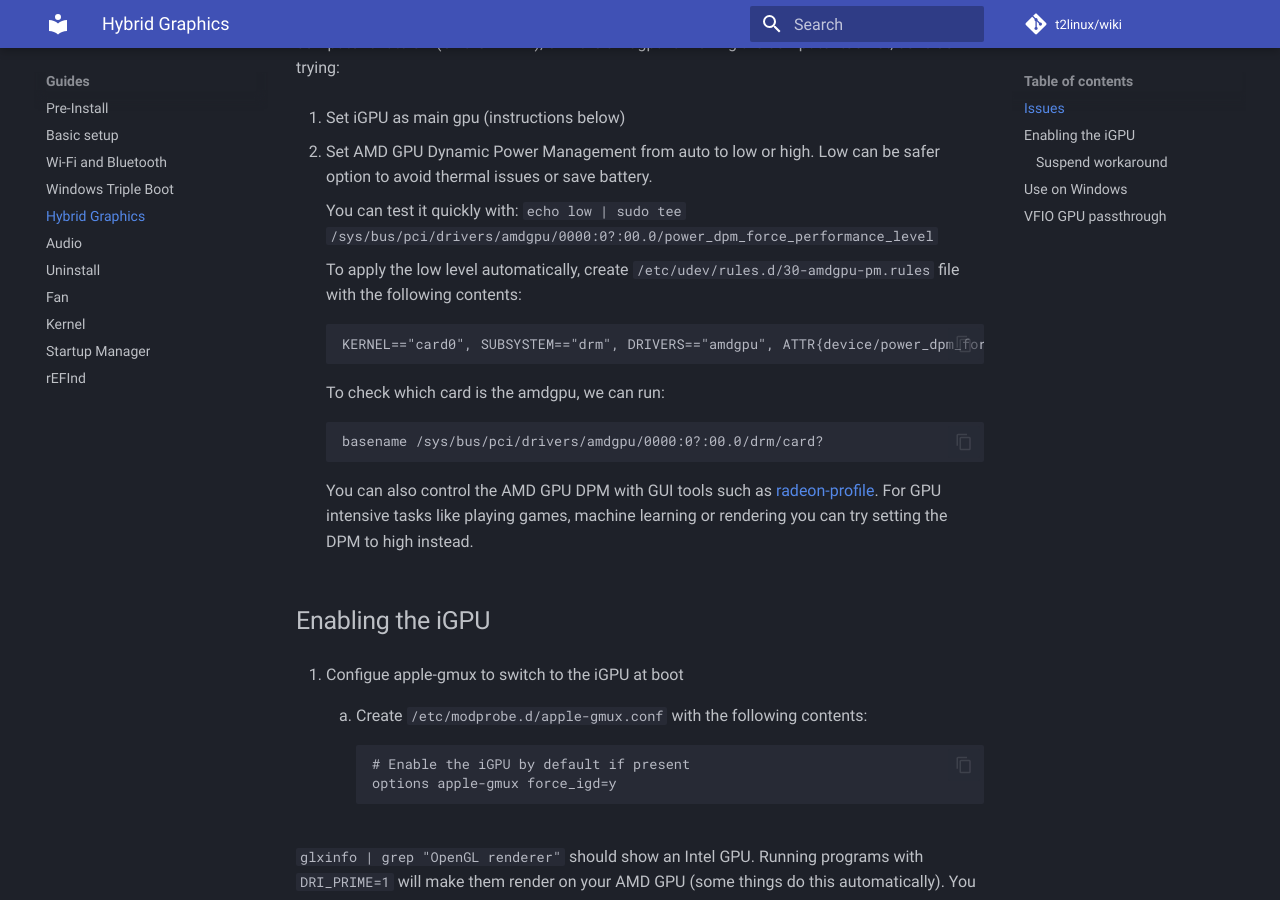
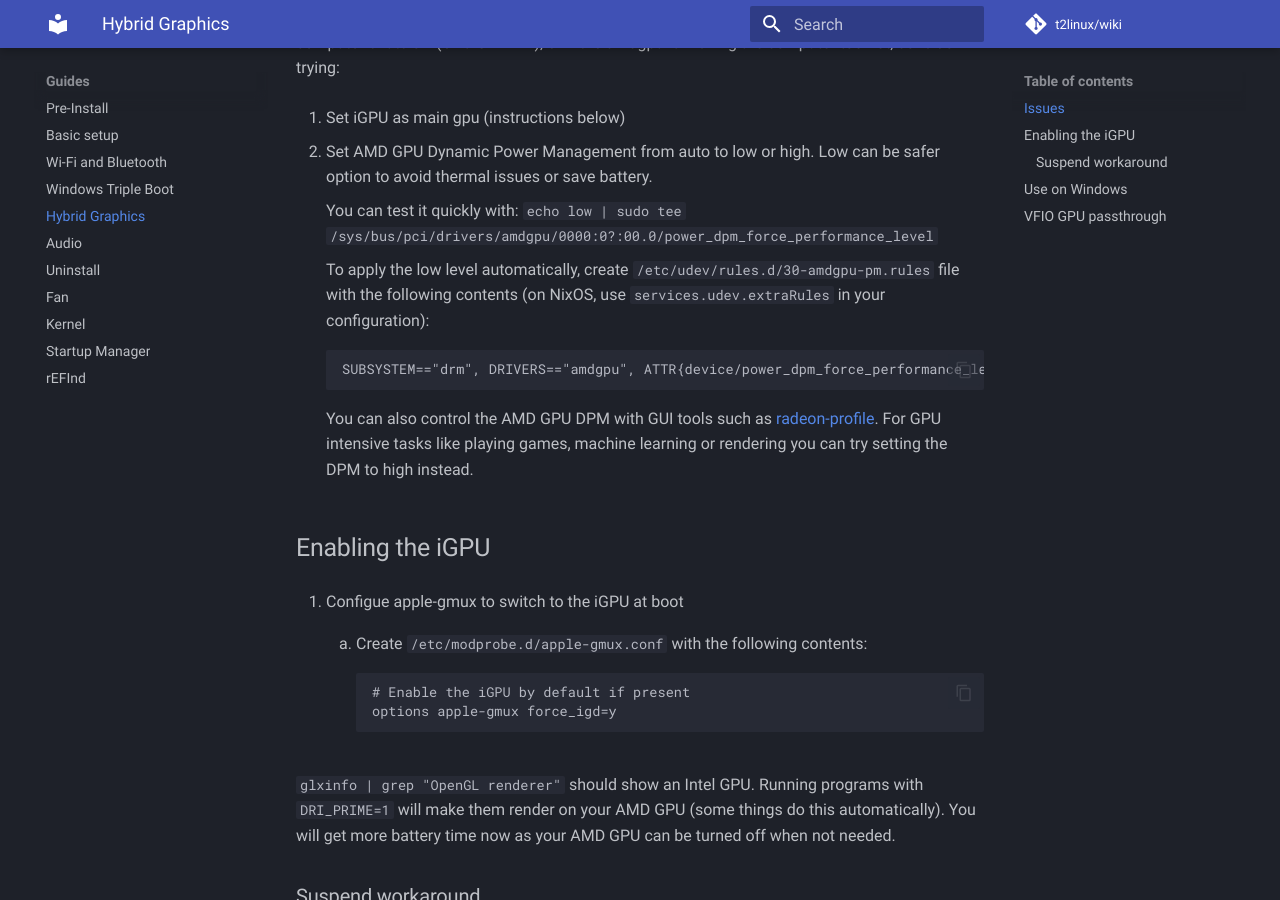
Before and after one commit to t2linux/wiki, an MkDocs documentation site: the page built from docs/guides/hybrid-graphics.md, in a window 1280 px wide and 900 px high, scrolled down 588 px. Built offline with MkDocs 1.6.1 and Material for MkDocs 9.7.7, drawn with Linux system fonts in a browser that asks for light colours; comment, search, counter and statistics services are not loaded.

Commit message:
hybrid graphics: simplify udev rule for setting DPM

````diff
--- a/docs/guides/hybrid-graphics.md
+++ b/docs/guides/hybrid-graphics.md
@@ -16,16 +16,10 @@ If you experience system freezes, then the laptop's fans becoming loud, before t
 
     You can test it quickly with: `echo low | sudo tee /sys/bus/pci/drivers/amdgpu/0000:0?:00.0/power_dpm_force_performance_level`
 
-    To apply the low level automatically, create `/etc/udev/rules.d/30-amdgpu-pm.rules` file with the following contents:
+    To apply the low level automatically, create `/etc/udev/rules.d/30-amdgpu-pm.rules` file with the following contents (on NixOS, use `services.udev.extraRules` in your configuration):
 
     ```plain
-    KERNEL=="card0", SUBSYSTEM=="drm", DRIVERS=="amdgpu", ATTR{device/power_dpm_force_performance_level}="low"
-    ```
-
-    To check which card is the amdgpu, we can run:
-
-    ```sh
-    basename /sys/bus/pci/drivers/amdgpu/0000:0?:00.0/drm/card?
+    SUBSYSTEM=="drm", DRIVERS=="amdgpu", ATTR{device/power_dpm_force_performance_level}="low"
     ```
 
     You can also control the AMD GPU DPM with GUI tools such as [radeon-profile](https://github.com/emerge-e-world/radeon-profile). For GPU intensive tasks like playing games, machine learning or rendering you can try setting the DPM to high instead.
````
